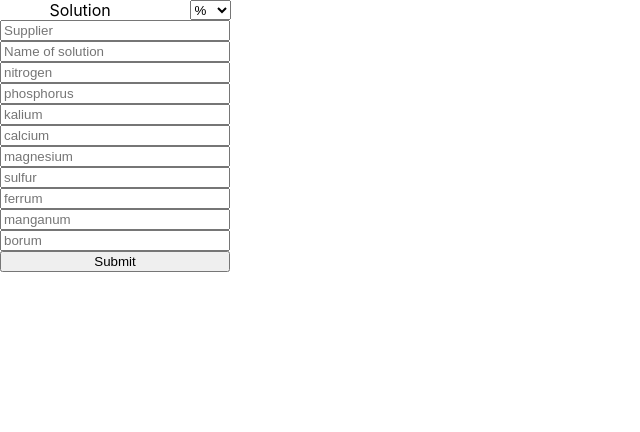
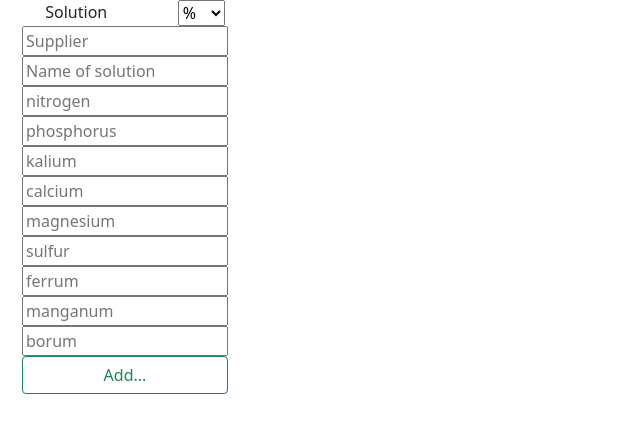
Before and after one commit to soenso/hook-form-tutor, a React (Create React App) app: page / in a window 1280 px wide. Shown: the top 432 px of the page, without its empty margins (0-640 px from the left). Built offline with nearby package versions, Linux system fonts and the light colour scheme.

Commit message:
bootstrap added

```diff
--- a/package.json
+++ b/package.json
@@ -6,6 +6,7 @@
     "@testing-library/jest-dom": "^5.16.2",
     "@testing-library/react": "^12.1.4",
     "@testing-library/user-event": "^13.5.0",
+    "bootstrap": "^5.1.3",
     "react": "^17.0.2",
     "react-dom": "^17.0.2",
     "react-hook-form": "^7.28.0",
--- a/src/App.css
+++ b/src/App.css
@@ -14,3 +14,6 @@
   padding-left: 10px;
   justify-content: space-around;
 }
+.form {
+  width: 250px;
+}
--- a/src/App.js
+++ b/src/App.js
@@ -1,3 +1,4 @@
+import "bootstrap/dist/css/bootstrap.css";
 import "./App.css";
 
 import React, { useState } from "react";
@@ -19,7 +20,7 @@ function App() {
   return (
     /* "handleSubmit" will validate your inputs before invoking "onSubmit" */
 
-    <form onSubmit={handleSubmit(onSubmit)}>
+    <form className="form" onSubmit={handleSubmit(onSubmit)}>
       {/* register your input into the hook by invoking the "register" function */}
       <div className="form-header">
         <span>Solution</span>
@@ -61,7 +62,11 @@ function App() {
         {errors.supplier && <span>This field is required</span>}
         {errors.solution && <span>This field is required</span>}
 
-        <input type="submit" />
+        <input
+          type="submit"
+          value={"Add..."}
+          className="btn btn-outline-success"
+        />
       </div>
     </form>
   );
```
Also changed, not shown: 1 other file (tests, documents, lock files or other folders).
